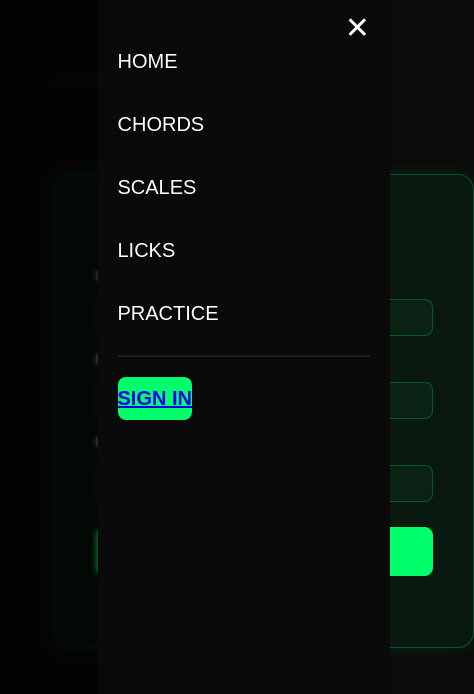
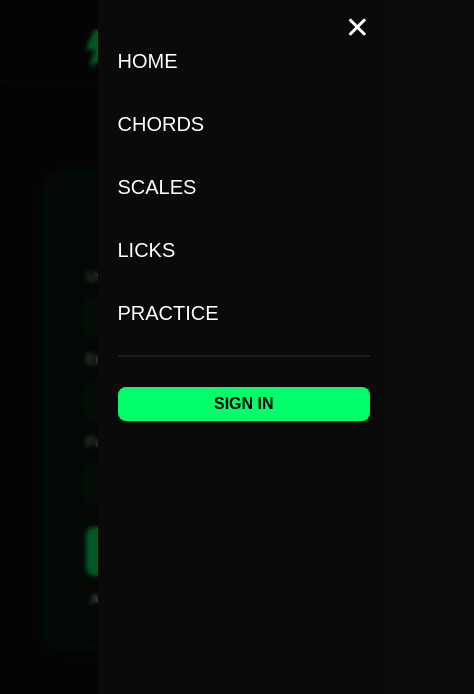
Before and after one commit to NeonFret/neonfret-app, a React (Vite) app in the folder client/: page /signup in a window 390 px wide. Both pictures are taken after a click on the element 269 px from the left and 48 px from the top of the page. Shown: the top 694 px of the page, 474 px wide, since content can reach past the window. Built offline with nearby package versions, Linux system fonts and the light colour scheme.

Commit message:
Fixed mobile menu fix and made auth page responsives

```diff
--- a/client/src/components/Header/Header.css
+++ b/client/src/components/Header/Header.css
@@ -230,7 +230,8 @@ hr {
   color: rgba(0, 255, 106, 0.7);
 }
 
-.profile-dropdown button {
+.profile-dropdown button,
+.mobile-sign-in {
   width: 100%;
   margin-top: 10px;
   padding: 8px;
--- a/client/src/components/Header/Header.jsx
+++ b/client/src/components/Header/Header.jsx
@@ -1,6 +1,6 @@
 import logoIcon from "../../assets/logo_icon.svg";
 import { useState, useEffect, useContext, useRef } from "react";
-import { Link } from "react-router-dom";
+import { Link, useLocation } from "react-router-dom";
 import "../Header/Header.css";
 import { AuthContext } from "../../context/AuthContext";
 import profileIcon from "../../../public/icons/profile.svg";
@@ -12,6 +12,7 @@ export default function Header() {
   const [showDropdown, setShowDropdown] = useState(false);
 
   const dropdownRef = useRef(null);
+  const location = useLocation();
 
   const closeMenu = () => {
     setClosing(true);
@@ -33,7 +34,6 @@ export default function Header() {
     };
   }, [menuOpen]);
 
-
   useEffect(() => {
     function handleClickOutside(e) {
       if (dropdownRef.current && !dropdownRef.current.contains(e.target)) {
@@ -49,6 +49,14 @@ export default function Header() {
       document.removeEventListener("mousedown", handleClickOutside);
     };
   }, [showDropdown]);
+
+  useEffect(() => {
+    if (menuOpen) {
+      setTimeout(() => {
+        closeMenu();
+      }, 0);
+    }
+  }, [location.pathname]);
 
   return (
     <>
@@ -107,6 +115,7 @@ export default function Header() {
           <span></span>
         </div>
       </header>
+
       {menuOpen && <div className="menu-overlay" onClick={closeMenu}></div>}
 
       {menuOpen && (
@@ -126,9 +135,9 @@ export default function Header() {
                 </button>
               </li>
             ) : (
-              <li className="mobile-sign-in">
-                <Link to="/signin">SIGN IN</Link>
-              </li>
+              <Link to="/signin" className="mobile-sign-in">
+                SIGN IN
+              </Link>
             )}
           </ul>
 
--- a/client/src/index.css
+++ b/client/src/index.css
@@ -8,6 +8,12 @@
   --font-display: "Koulen", sans-serif;
   --container-padding: 54px;
   --inner-padding: 115px;
+}
+
+@media (max-width: 390px) {
+  :root {
+    --container-padding: 0px;
+  }
 }
 
 * {
--- a/client/src/pages/Auth/Auth.css
+++ b/client/src/pages/Auth/Auth.css
@@ -52,8 +52,8 @@
 }
 
 .auth-btn:hover {
-    background-color: transparent;
-    color: var(--neon-green);
+  background-color: transparent;
+  color: var(--neon-green);
 }
 
 .switch-auth {
@@ -64,3 +64,27 @@
 .switch-auth a {
   color: var(--neon-green);
 }
+
+@media (max-width: 560px) {
+  .auth-container {
+    width: 380px;
+  }
+}
+
+@media (max-width: 500px) {
+  .auth-container {
+    width: 330px;
+  }
+}
+
+@media (max-width: 440px) {
+  .auth-container {
+    width: 280px;
+  }
+}
+
+@media (max-width: 390px) {
+  .auth-container {
+    width: 300px;
+  }
+}
```
Also changed, not shown: 1 other file (tests, documents, lock files or other folders).
